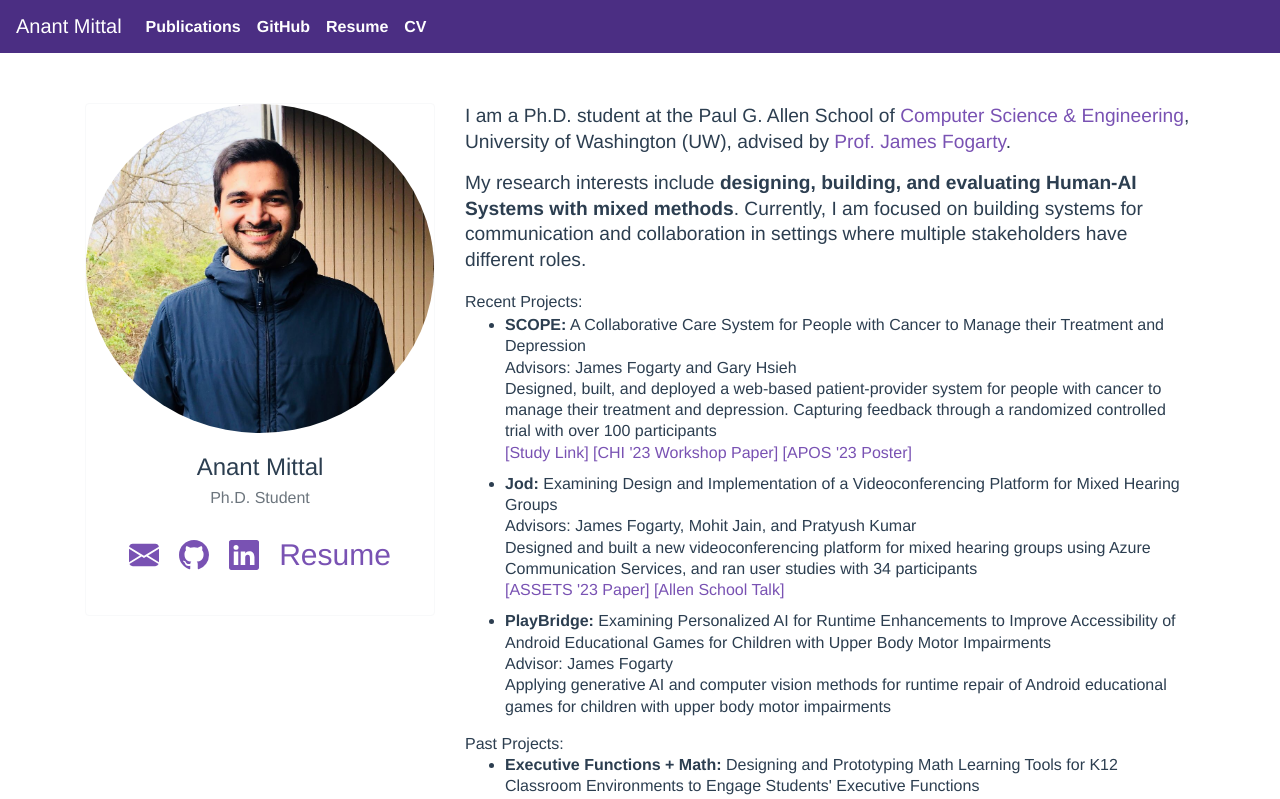
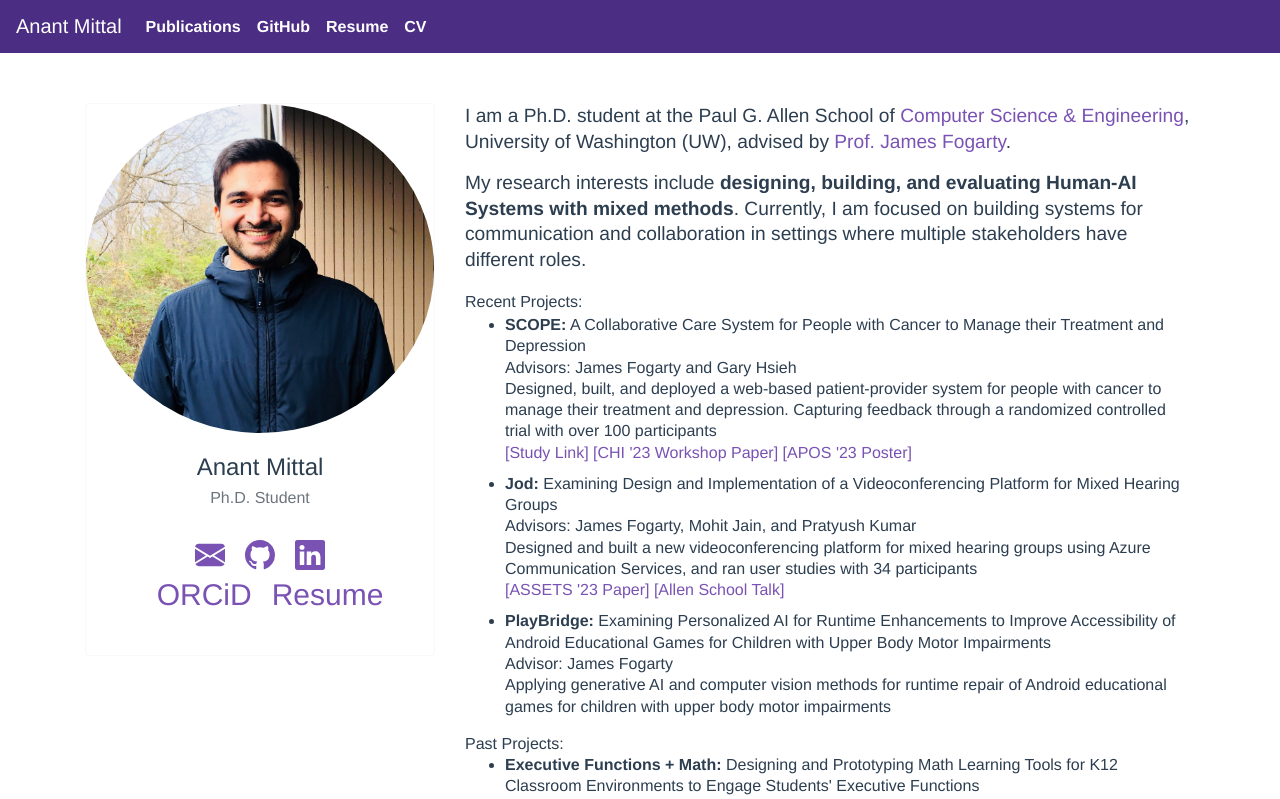
Before and after one commit to anantmittal/anantmittal.github.io, a Vue app: page / in a window 1280 px wide. Shown: the top 799 px of the page. Built offline with nearby package versions, Linux system fonts and the light colour scheme.

Commit message:
'update and deploy'

```diff
--- a/src/components/Landing.vue
+++ b/src/components/Landing.vue
@@ -27,6 +27,9 @@
 							<a href="https://www.linkedin.com/in/anantmittal/" class="card-link" target="_blank">
 								<b-icon icon="linkedin" style="color: #7952b3"> </b-icon
 							></a>
+							<a href="https://orcid.org/0009-0000-9085-8446" class="card-link" target="_blank">
+								<span style="color: #7952b3">ORCiD</span>
+							</a>
 							<a
 								href="https://homes.cs.washington.edu/~anmittal/Resume.pdf"
 								class="card-link"
```
